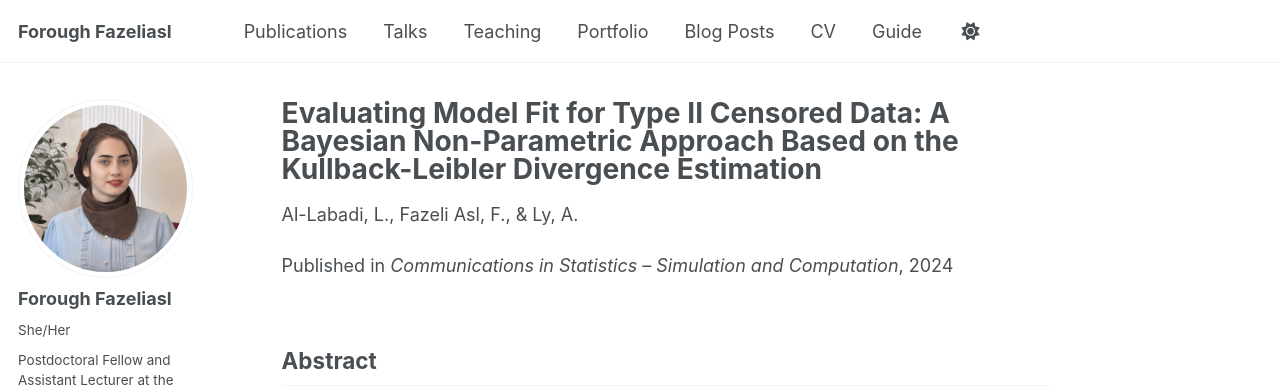
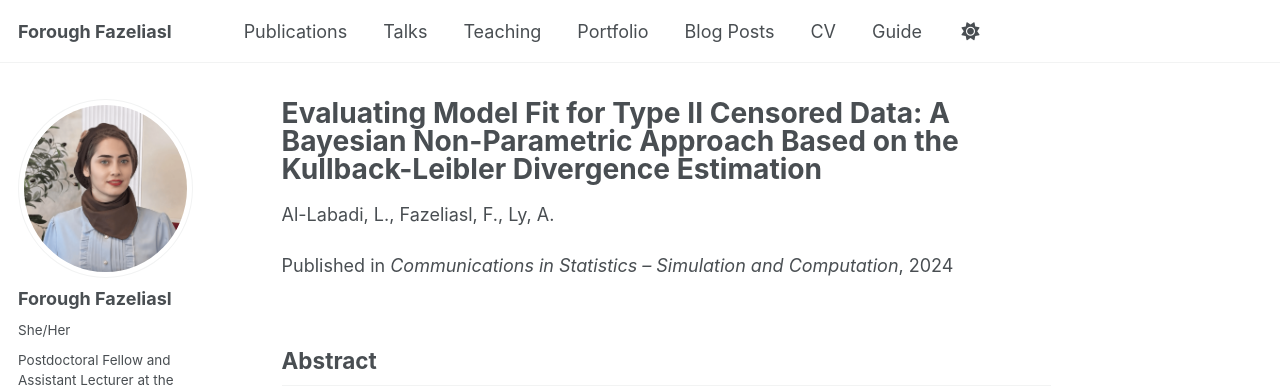
Before and after one commit to ForoughFazeliasl/ForoughFazeliasl.github.io, a Jekyll site: the page built from _publications/2024-10-01-bayesian-kl-type2-censoring.md, in a window 1280 px wide and 940 px high. Shown: the top 392 px of the window. Built offline with Jekyll 4.4.1, drawn with Linux system fonts in a browser that asks for light colours; some web fonts are replaced; a script bundle is joined from its source files by our own code; library files that are not in the unit come from our copies.

Commit message:
Update 2024-10-01-bayesian-kl-type2-censoring.md

```diff
--- a/_publications/2024-10-01-bayesian-kl-type2-censoring.md
+++ b/_publications/2024-10-01-bayesian-kl-type2-censoring.md
@@ -1,7 +1,7 @@
 ---
 title: "Evaluating Model Fit for Type II Censored Data: A Bayesian Non-Parametric Approach Based on the Kullback-Leibler Divergence Estimation"
 collection: publications
-authors: "Al-Labadi, L., Fazeli Asl, F., & Ly, A."
+authors: "Al-Labadi, L., Fazeliasl, F., Ly, A."
 category: journal
 permalink: /publication/2024-bayesian-kl-type2-censoring
 excerpt: "We develop a Bayesian nonparametric framework for assessing model fit in Type II censored data using Kullback–Leibler divergence estimation."
```
